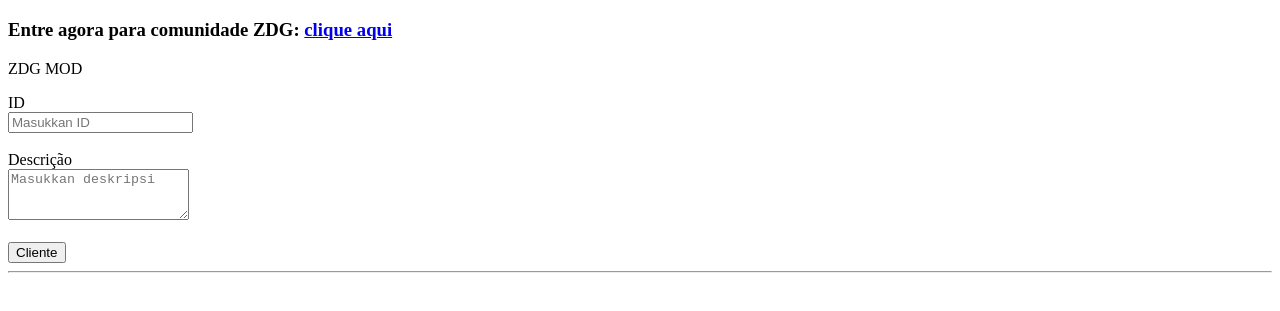
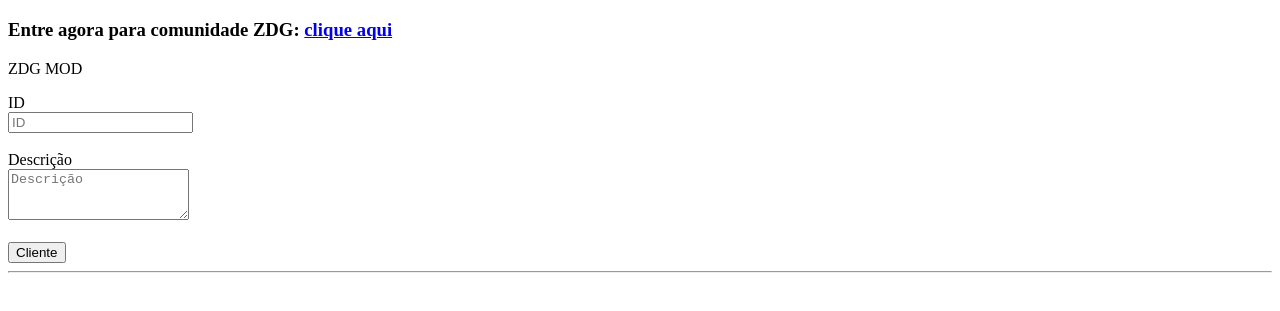
Before and after one commit to pedroherpeto/bot-zdg, a website: page index-multiple-device.html in a window 1280 px wide. Shown: the part 61-372 px from the top of the page. Drawn offline with nearby package versions, Linux system fonts and the light colour scheme; no server answers.

Commit message:
Update index-multiple-device.html

```diff
--- a/index-multiple-device.html
+++ b/index-multiple-device.html
@@ -23,10 +23,10 @@
 		<p>ZDG MOD</p>
 		<div class="form-container">
 			<label for="client-id">ID</label><br>
-			<input type="text" id="client-id" placeholder="Masukkan ID">
+			<input type="text" id="client-id" placeholder="ID">
 			<br><br>
 			<label for="client-description">Descrição</label><br>
-			<textarea rows="3" id="client-description" placeholder="Masukkan deskripsi"></textarea>
+			<textarea rows="3" id="client-description" placeholder="Descrição"></textarea>
 			<br><br>
 			<button class="add-client-btn">Cliente</button>
 		</div>
```
